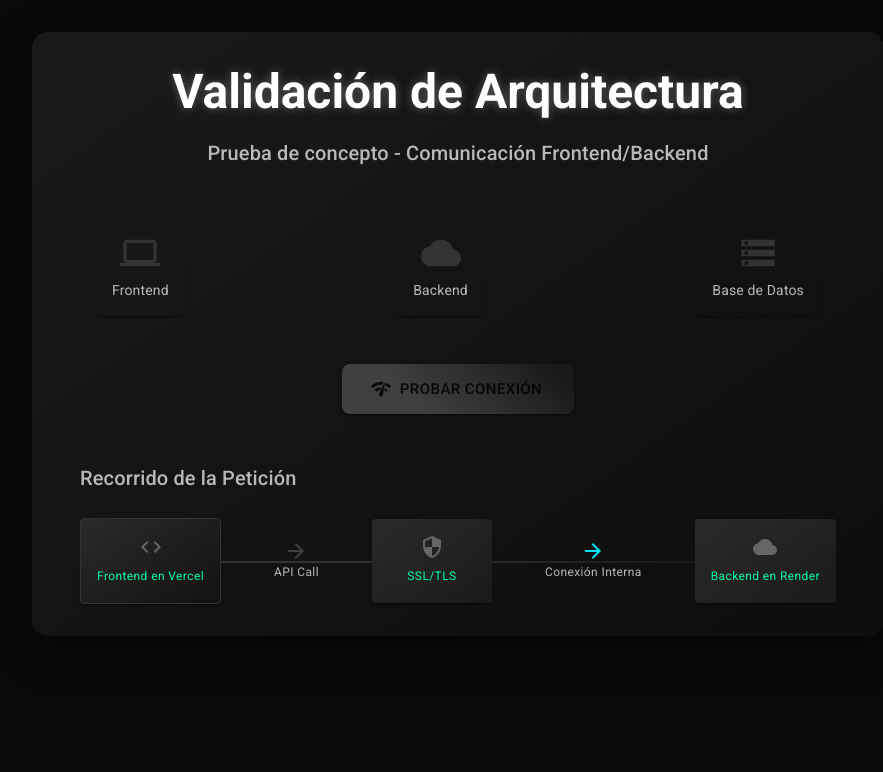
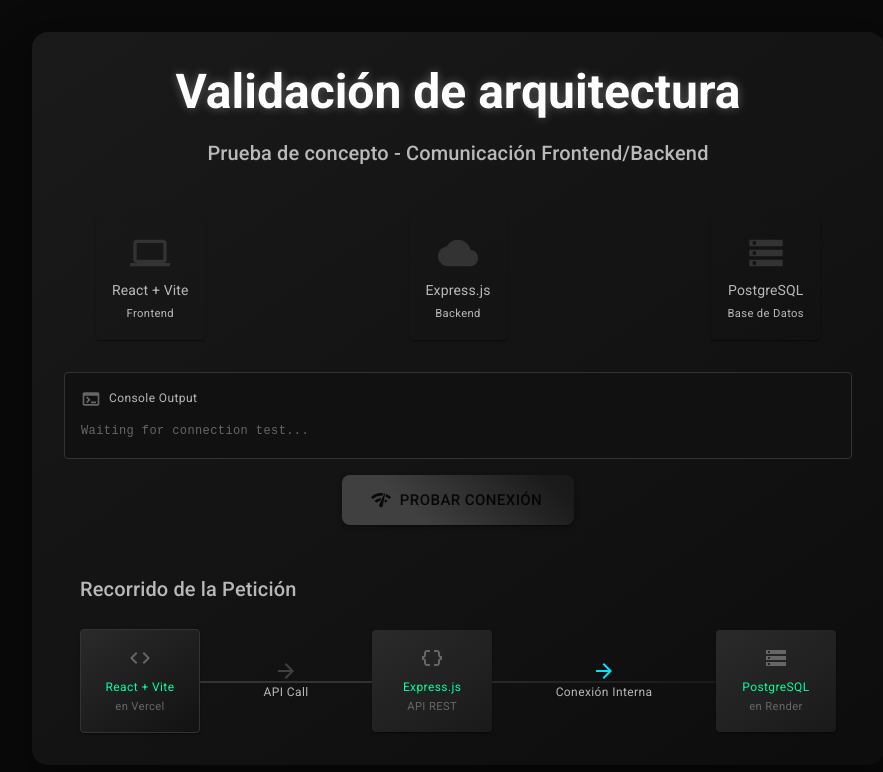
Before and after one commit to gabubuu/pruebadeconcepto-frontend, a React (Vite) app: page / in a window 1280 px wide. Shown: the top 772 px of the page, without its empty margins (182-1065 px from the left). Built offline with nearby package versions, Linux system fonts and the light colour scheme.

Commit message:
mejora: agregada consola de logs y especificación de tecnologías

```diff
--- a/src/App.jsx
+++ b/src/App.jsx
@@ -18,12 +18,15 @@
   Computer,
   ArrowForward,
   Security,
-  Code
+  Code,
+  Terminal,
+  DataObject
 } from '@mui/icons-material';
 
 export default function App() {
   const [isLoading, setIsLoading] = useState(false);
   const [flowStep, setFlowStep] = useState(0);
+  const [logs, setLogs] = useState([]);
   const [snackbar, setSnackbar] = useState({
     open: false,
     message: '',
@@ -34,16 +37,31 @@
     setSnackbar({ ...snackbar, open: false });
   };
 
+  const addLog = (message, type = 'info') => {
+    setLogs(prev => [...prev, { timestamp: new Date().toLocaleTimeString(), message, type }]);
+  };
+
   const testBackendConnection = async () => {
     setIsLoading(true);
-    setFlowStep(1); // Iniciando conexión
+    setFlowStep(1);
+    setLogs([]); // Limpiar logs anteriores
+
     try {
+      addLog('Iniciando prueba de conexión desde React + Vite Frontend', 'info');
       const backendUrl = 'https://proyecto-backend-36oi.onrender.com';
-      await new Promise(resolve => setTimeout(resolve, 1000)); // Simular delay para ver la animación
-      setFlowStep(2); // Conectando con el backend
+
+      addLog('Preparando llamada API a Express.js Backend en Render', 'info');
+      await new Promise(resolve => setTimeout(resolve, 1000));
+      setFlowStep(2);
+
+      addLog('Ejecutando fetch a endpoint /api/health...', 'process');
       const response = await fetch(`${backendUrl}/api/health`);
       const data = await response.json();
-      setFlowStep(3); // Conexión con la base de datos
+
+      addLog('Respuesta recibida del backend', 'success');
+      setFlowStep(3);
+
+      addLog('Backend verificando conexión con PostgreSQL en Render...', 'process');
 
       setSnackbar({
         open: true,
@@ -82,7 +100,7 @@
               fontWeight: 'bold'
             }}
           >
-            Validación de Arquitectura
+            Validación de arquitectura
           </Typography>
           <Typography variant="h6" color="text.secondary" paragraph>
             Prueba de concepto - Comunicación Frontend/Backend
@@ -102,6 +120,9 @@
             >
               <Computer sx={{ fontSize: 40, color: flowStep >= 1 ? '#ffffff' : '#333333' }} />
               <Typography variant="body2" color={flowStep >= 1 ? 'primary' : 'text.secondary'}>
+                React + Vite
+              </Typography>
+              <Typography variant="caption" color="text.secondary" sx={{ fontSize: '0.7rem' }}>
                 Frontend
               </Typography>
             </Paper>
@@ -118,6 +139,9 @@
             >
               <Cloud sx={{ fontSize: 40, color: flowStep >= 2 ? '#ffffff' : '#333333' }} />
               <Typography variant="body2" color={flowStep >= 2 ? 'primary' : 'text.secondary'}>
+                Express.js
+              </Typography>
+              <Typography variant="caption" color="text.secondary" sx={{ fontSize: '0.7rem' }}>
                 Backend
               </Typography>
             </Paper>
@@ -134,10 +158,52 @@
             >
               <Storage sx={{ fontSize: 40, color: flowStep >= 3 ? '#ffffff' : '#333333' }} />
               <Typography variant="body2" color={flowStep >= 3 ? 'primary' : 'text.secondary'}>
+                PostgreSQL
+              </Typography>
+              <Typography variant="caption" color="text.secondary" sx={{ fontSize: '0.7rem' }}>
                 Base de Datos
               </Typography>
             </Paper>
           </Fade>
+        </Box>
+
+        <Box sx={{
+          mt: 4,
+          p: 2,
+          background: '#111',
+          borderRadius: 1,
+          maxHeight: '200px',
+          overflowY: 'auto',
+          border: '1px solid #333'
+        }}>
+          <Box sx={{ display: 'flex', alignItems: 'center', mb: 1 }}>
+            <Terminal sx={{ color: '#666', mr: 1, fontSize: 20 }} />
+            <Typography variant="caption" color="text.secondary">
+              Console Output
+            </Typography>
+          </Box>
+          {logs.map((log, index) => (
+            <Typography
+              key={index}
+              variant="caption"
+              sx={{
+                display: 'block',
+                color: log.type === 'error' ? '#ff5252' :
+                       log.type === 'success' ? '#69f0ae' :
+                       log.type === 'process' ? '#64b5f6' : '#fff',
+                fontFamily: 'monospace',
+                fontSize: '0.75rem',
+                mb: 0.5
+              }}
+            >
+              <span style={{ color: '#666' }}>[{log.timestamp}]</span> {log.message}
+            </Typography>
+          ))}
+          {logs.length === 0 && (
+            <Typography variant="caption" sx={{ color: '#666', fontFamily: 'monospace' }}>
+              Waiting for connection test...
+            </Typography>
+          )}
         </Box>
 
         {isLoading && (
@@ -201,8 +267,11 @@
               border: '1px solid #333'
             }}>
               <Code sx={{ color: '#666', mb: 1 }} />
-              <Typography variant="caption" color="primary">
-                Frontend en Vercel
+              <Typography variant="caption" color="primary" sx={{ textAlign: 'center' }}>
+                React + Vite
+              </Typography>
+              <Typography variant="caption" sx={{ color: '#666', fontSize: '0.7rem' }}>
+                en Vercel
               </Typography>
             </Paper>
 
@@ -222,9 +291,12 @@
               alignItems: 'center',
               minWidth: '120px'
             }}>
-              <Security sx={{ color: '#666', mb: 1 }} />
-              <Typography variant="caption" color="primary">
-                SSL/TLS
+              <DataObject sx={{ color: '#666', mb: 1 }} />
+              <Typography variant="caption" color="primary" sx={{ textAlign: 'center' }}>
+                Express.js
+              </Typography>
+              <Typography variant="caption" sx={{ color: '#666', fontSize: '0.7rem' }}>
+                API REST
               </Typography>
             </Paper>
 
@@ -244,9 +316,12 @@
               alignItems: 'center',
               minWidth: '120px'
             }}>
-              <Cloud sx={{ color: '#666', mb: 1 }} />
-              <Typography variant="caption" color="primary">
-                Backend en Render
+              <Storage sx={{ color: '#666', mb: 1 }} />
+              <Typography variant="caption" color="primary" sx={{ textAlign: 'center' }}>
+                PostgreSQL
+              </Typography>
+              <Typography variant="caption" sx={{ color: '#666', fontSize: '0.7rem' }}>
+                en Render
               </Typography>
             </Paper>
           </Box>
```
